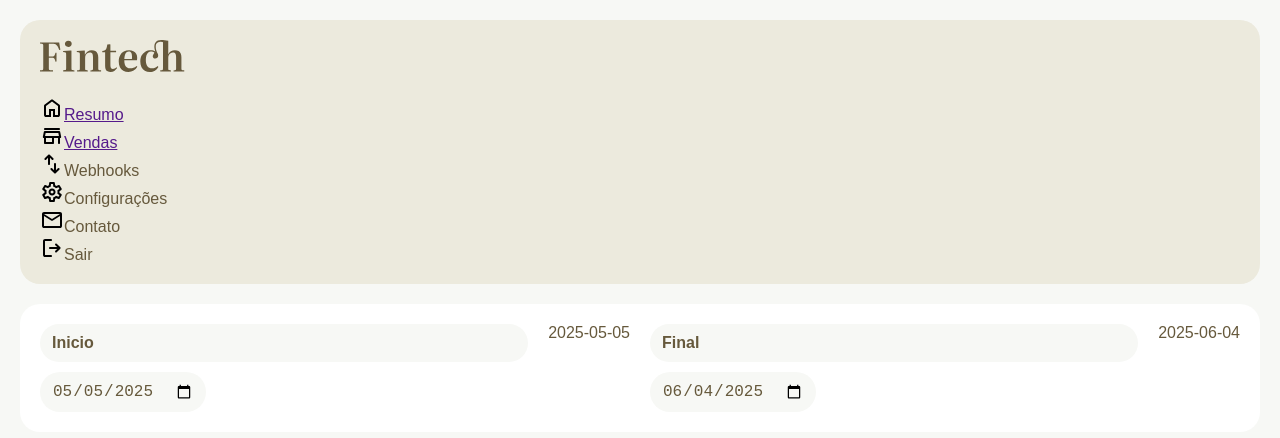
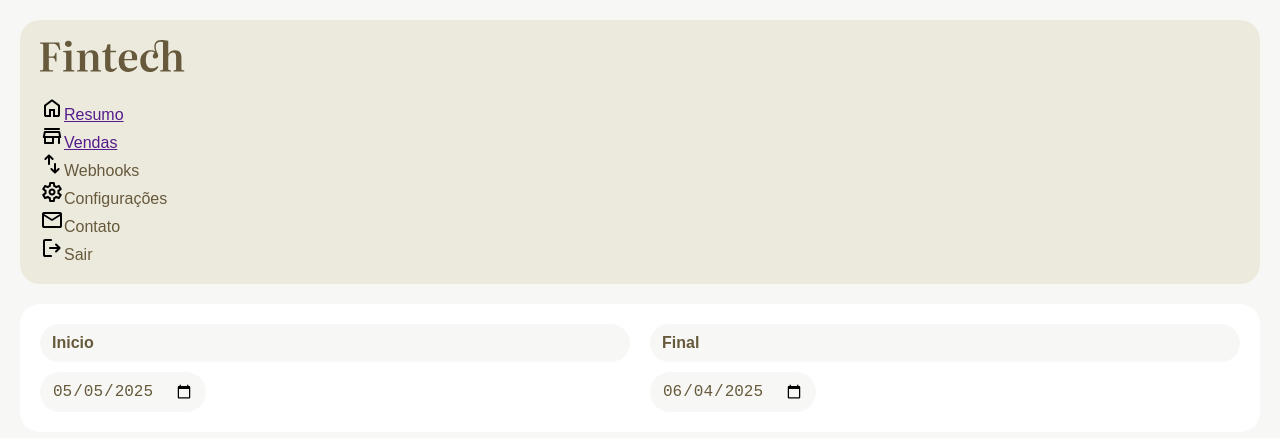
Before and after one commit to luuizz/fintech, a React (Vite) app: page / in a window 1280 px wide. Shown: the top 438 px of the page. Built offline with nearby package versions, Linux system fonts and the light colour scheme; no server answers.

Commit message:
fix: removido códigos desnecessários

```diff
--- a/src/components/Header/DateRange.tsx
+++ b/src/components/Header/DateRange.tsx
@@ -8,9 +8,7 @@ export default function DateRange() {
   return (
     <form className="box flex" onSubmit={(e) => e.preventDefault()}>
       <DateInput label="Inicio" value={inicio} onChange={({ target }) => setInicio(target.value)} />
-      {inicio}
       <DateInput label="Final" value={final} onChange={({ target }) => setFinal(target.value)} />
-      {final}
     </form>
   );
 }
```
